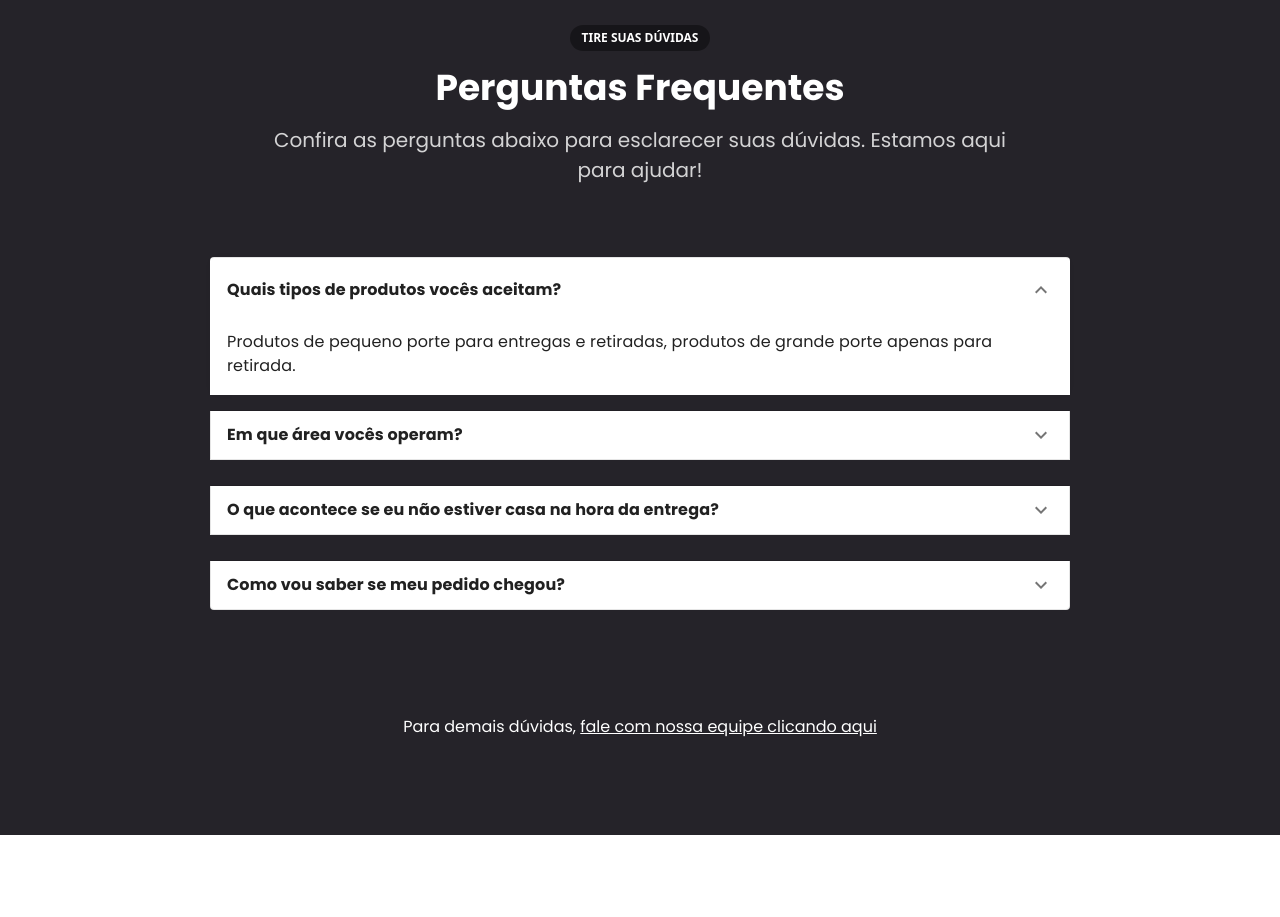
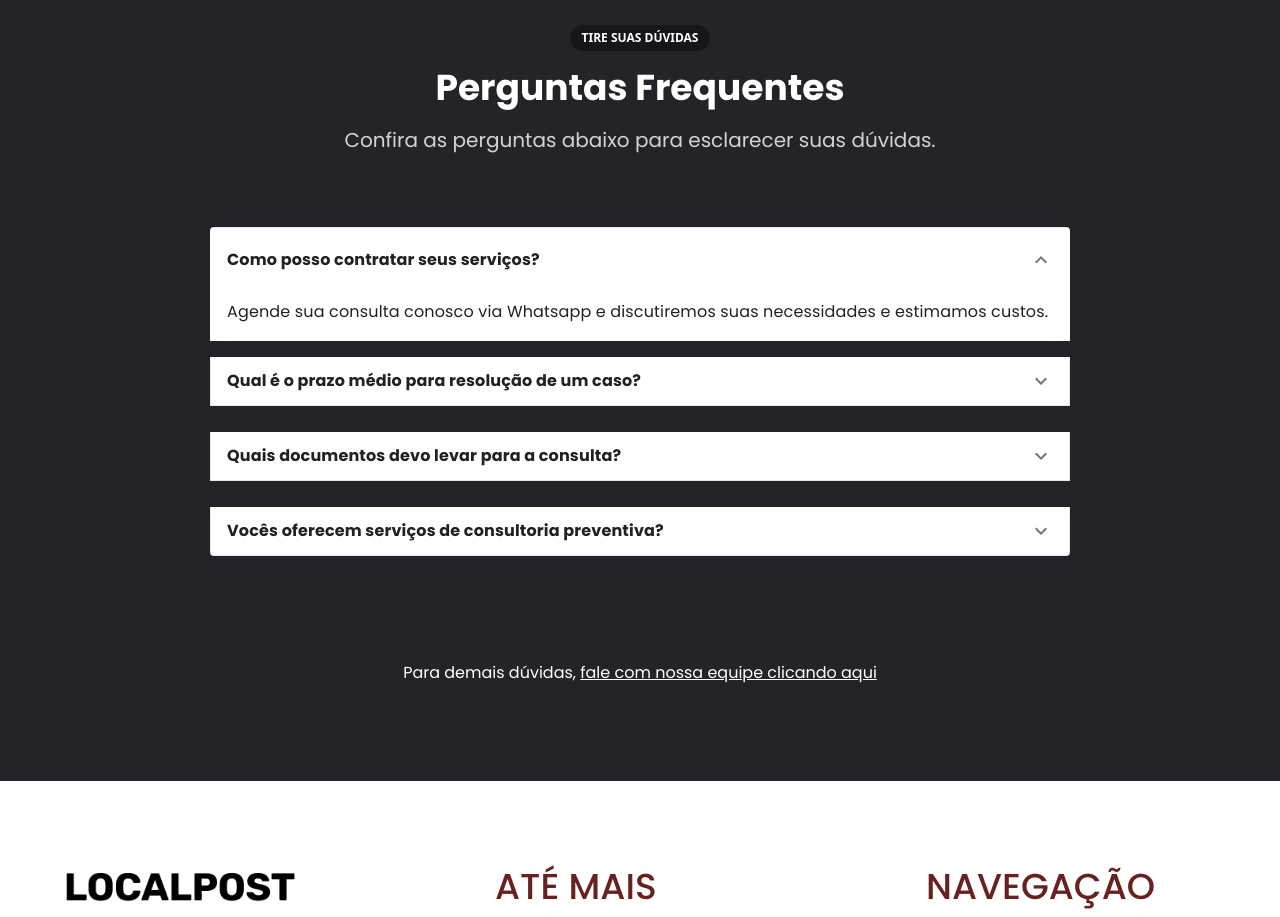
Before and after one commit to EdisonMatos/Dev-Template, a React (Vite) app: page / in a window 1280 px wide. Shown: the part 3800-4717 px from the top of the page. Built offline with nearby package versions, Linux system fonts and the light colour scheme.

Commit message:
fix: Substitui os textos de perguntas e respostas da sessão Faq

```diff
--- a/src/content/content.jsx
+++ b/src/content/content.jsx
@@ -443,25 +443,25 @@ const content = {
     faq: {
       title: "Perguntas Frequentes",
       subtitle:
-        "Confira as perguntas abaixo para esclarecer suas dúvidas. Estamos aqui para ajudar!",
+        "Confira as perguntas abaixo para esclarecer suas dúvidas.",
       questions: {
         question1: {
-          question: "Quais tipos de produtos vocês aceitam?",
+          question: "Como posso contratar seus serviços?",
           answer:
-            "Produtos de pequeno porte para entregas e retiradas, produtos de grande porte apenas para retirada.",
+            "Agende sua consulta conosco via Whatsapp e discutiremos suas necessidades e estimamos custos.",
         },
         question2: {
-          question: "Em que área vocês operam?",
+          question: "Qual é o prazo médio para resolução de um caso?",
           answer:
-            "Você pode localizar nosso ponto mais próximo de você entrando em contato conosco pelo WhatsApp.",
+            "O prazo médio varia conforme a complexidade, mas discutiremos uma estimativa durante a consulta inicial.",
         },
         question3: {
-          question: "O que acontece se eu não estiver casa na hora da entrega?",
+          question: "Quais documentos devo levar para a consulta?",
           answer:
-            "Para evitar esse ocorrido, ao entrarmos em contato com você para finalizar os dados para o serviço, será combinada uma data específica na qual você possa estar disponível dentro do tempo proposto, para receber o produto.",
+            "Traga os documentos relevantes ao seu caso, como contratos, correspondências e registros, além de documentos pessoais e comprovante de residência.",
         },
         question4: {
-          question: "Como vou saber se meu pedido chegou?",
+          question: "Vocês oferecem serviços de consultoria preventiva?",
           answer:
             "Nós estaremos entrando em contato com você assim que o produto chegar a nós, confirmando assim todos os dados sobre ele.",
         },
```
